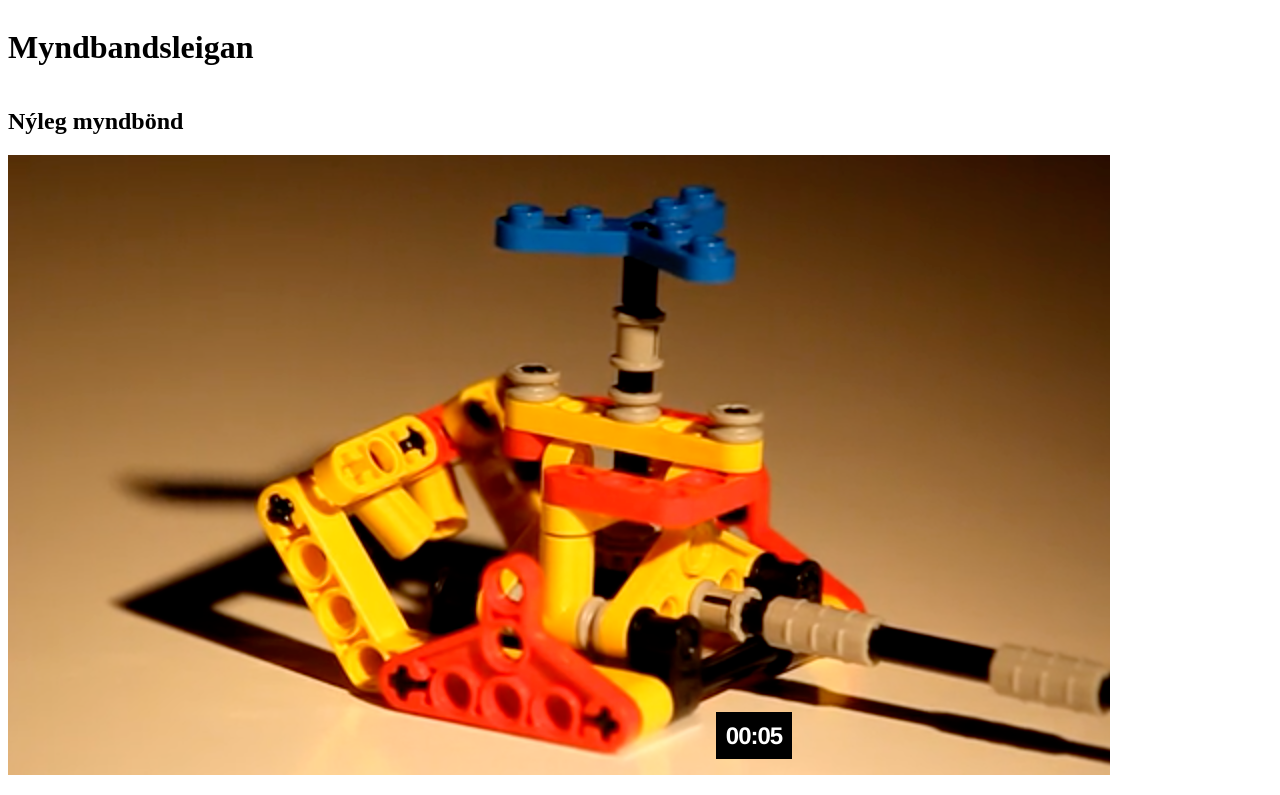
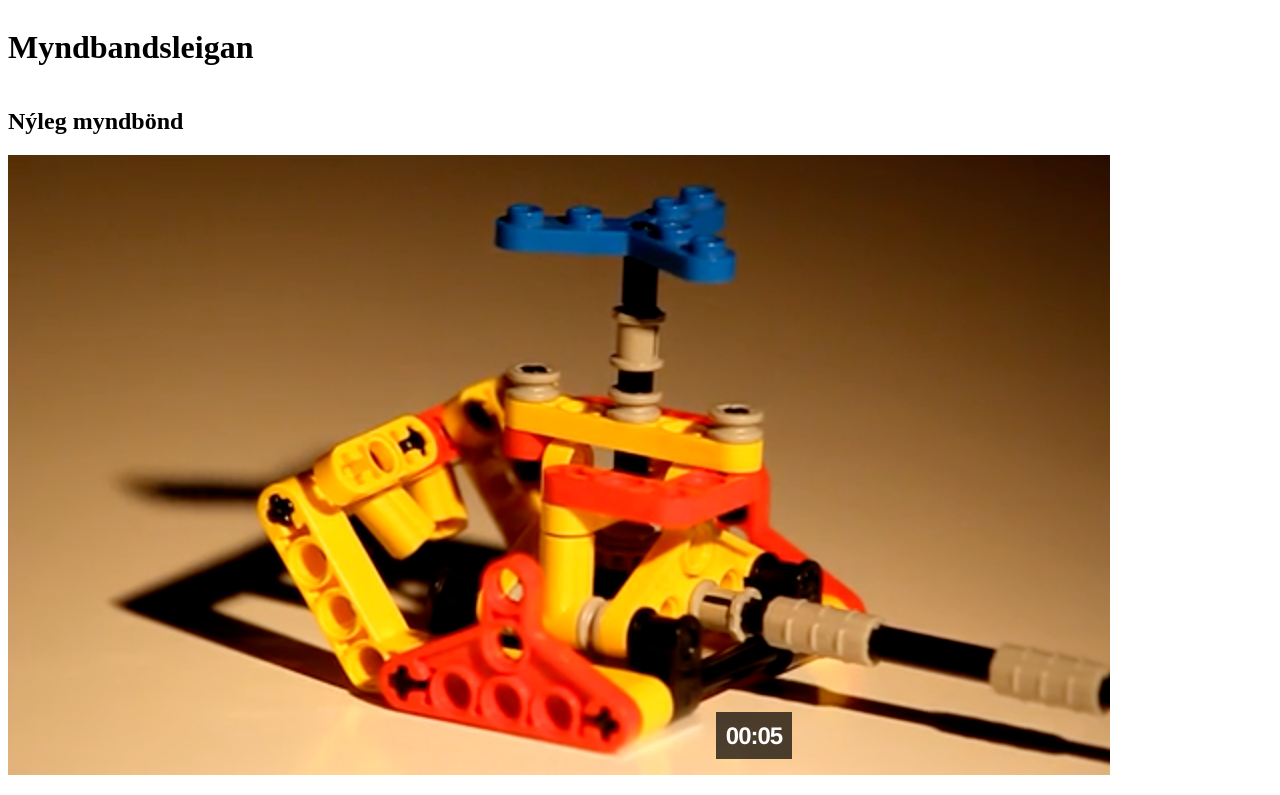
Before and after one commit to Sanctusz/stort-verkefni2, a website: page index.html in a window 1280 px wide. Shown: the top 795 px of the page. Drawn offline with Linux system fonts and the light colour scheme.

Commit message:
formatting
fixed duration time format

fixed transperancy in css

```diff
--- a/scripts.js
+++ b/scripts.js
@@ -52,11 +52,15 @@ function loadJSON(callback) {
                 //configure duraton
                 var minutes = Math.floor(videoDuration / 60);
                 var seconds = videoDuration - minutes * 60;
-                if (seconds < 10) {
+                var showDuration = minutes + ":" + seconds;
+                if (seconds < 10 && minutes < 10) {
+                    var showDuration = "0" + minutes + ":0" + seconds;
+                } else if(seconds < 10 && minutes > 9) {
                     var showDuration = minutes + ":0" + seconds;
-                } else {
-                    var showDuration = minutes + ":" + seconds;
+                } else if (seconds > 10 && minutes < 10) {
+                    var showDuration = "0" + minutes + ":" + seconds;
                 }
+
             } else if (videoDuration < 10) {
                 var showDuration = "00:0" + videoDuration;
             } else {
--- a/styles.css
+++ b/styles.css
@@ -15,6 +15,6 @@ h4 {
     font: bold 24px/45px Helvetica, Sans-Serif;
     letter-spacing: -1px;
     background: rgb(0, 0, 0);
-    background: rgba(0,0,0,0,7);
+    background: rgba(0,0,0,0.7);
     padding: 10px;
   }
```
